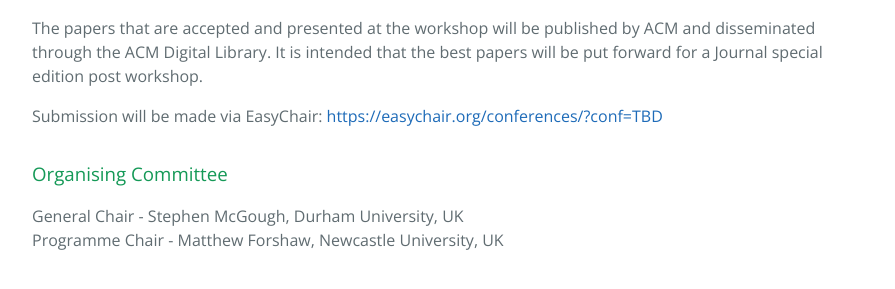
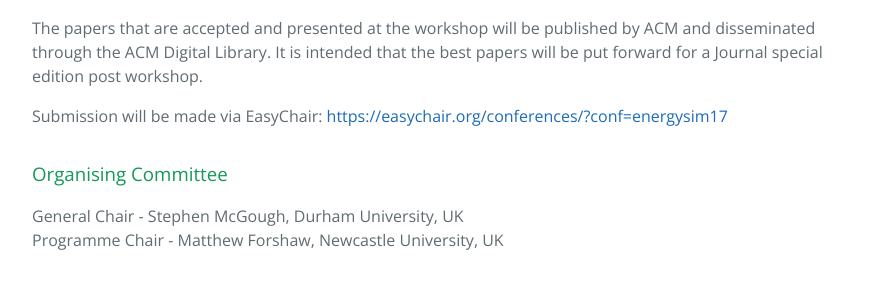
Before and after one commit to ENERGY-SIM/energy-sim.github.io, a Jekyll site: the page built from 2017.md, in a window 1280 px wide and 900 px high, scrolled down 1728 px. Shown: the part 155-444 px from the top of the window, without its empty margins (192-1087 px from the left). Built offline with Jekyll 4.4.1, drawn with Linux system fonts in a browser that asks for light colours; nearby versions of some CDN libraries; library files that are not in the unit come from our copies; some of the changed lines change nothing that is shown.

Commit message:
Update 2017.md

```diff
--- a/2017.md
+++ b/2017.md
@@ -54,7 +54,7 @@
 
 The papers that are accepted and presented at the workshop will be published by ACM and disseminated through the ACM Digital Library. It is intended that the best papers will be put forward for a Journal special edition post workshop.
 
-Submission will be made via EasyChair: <a href="https://easychair.org/conferences/?conf=TBD" target="_blank">https://easychair.org/conferences/?conf=TBD</a>
+Submission will be made via EasyChair: <a href="https://easychair.org/conferences/?conf=energysim17" target="_blank">https://easychair.org/conferences/?conf=energysim17</a>
 
 ### Organising Committee
 General Chair - Stephen McGough, Durham University, UK<br/>
```
